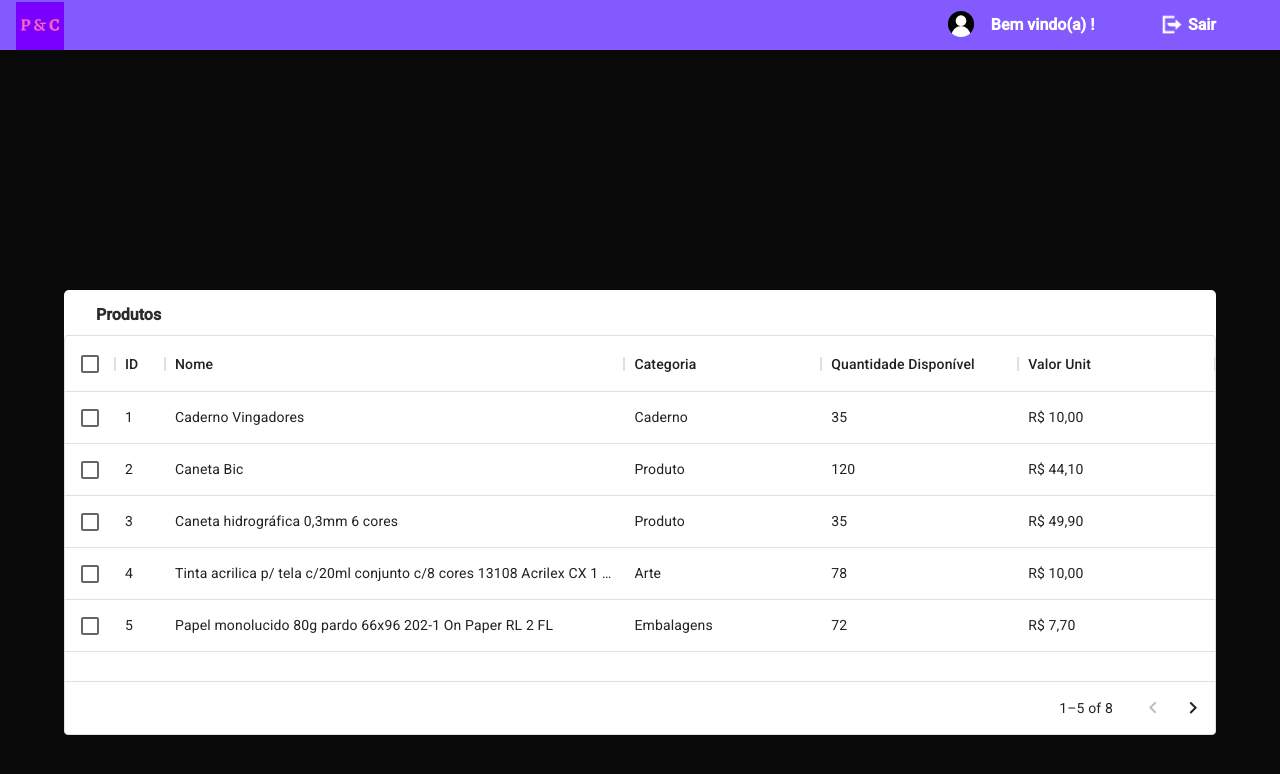
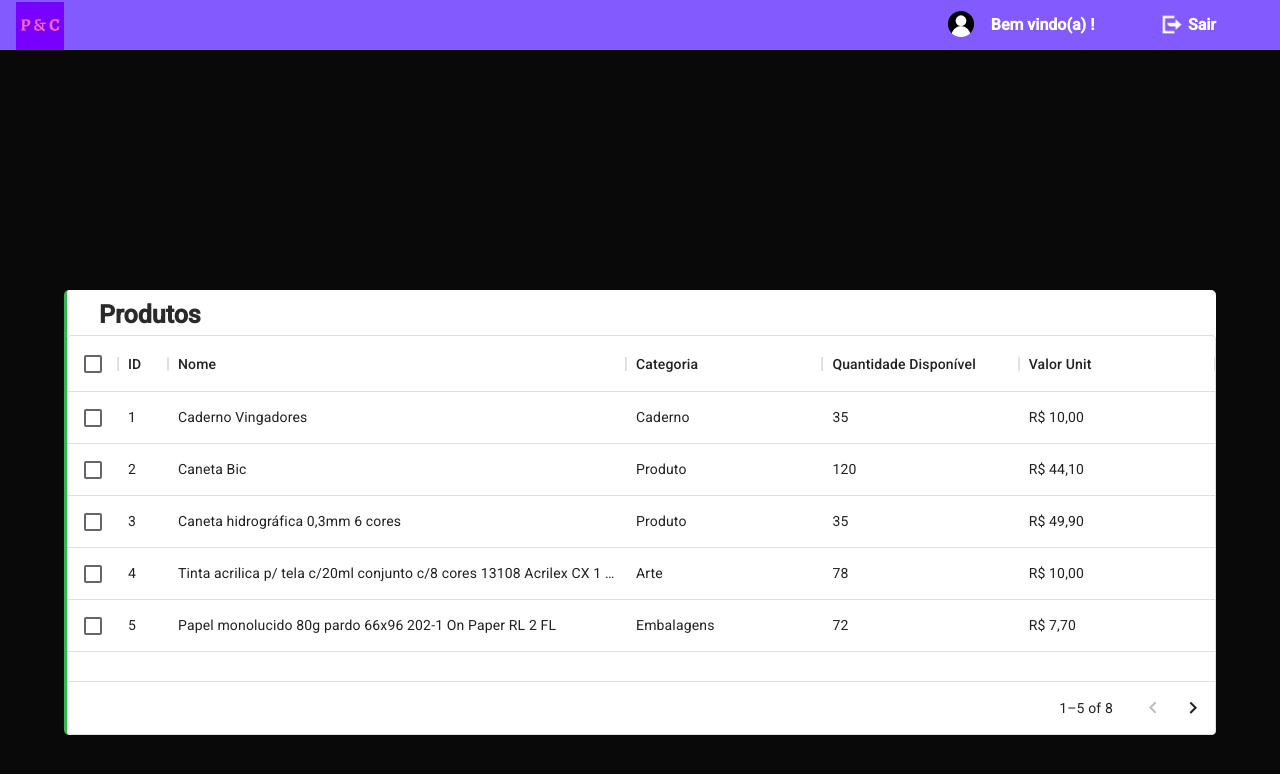
Before and after one commit to gilsonroberto/projetoengenhariafatec, a React (Create React App) app: page /produtos in a window 1280 px wide. Shown: the top 774 px of the page. Built offline with nearby package versions, Linux system fonts and the light colour scheme; no server answers.

Commit message:
parametros design tabela

```diff
--- a/src/components/NavMenu.tsx
+++ b/src/components/NavMenu.tsx
@@ -8,10 +8,16 @@ export function NavMenu() {
     const handleLogOut = () => {
         alert('desloguei')
     }
+
+    const handleReturn = () => {
+        window.location.replace('main')
+    }
+
+
   return (
     <div>
         <nav className="navMain">
-            <img className='logotipo' src={logoNavBar} alt='' />
+            <img onClick={() => handleReturn()} className='logotipo' src={logoNavBar} alt='' />
             <span onClick={handleLogOut} className='logout'>
                 <p>Sair</p>
                 <img src={logOut} alt='' />
--- a/src/components/TableCustom.tsx
+++ b/src/components/TableCustom.tsx
@@ -1,15 +1,15 @@
-import { Box, Paper } from '@mui/material';
 import { DataGrid } from '@mui/x-data-grid';
 import '../styles/table.scss'
 
 interface Props {
   column: any[];
   row: any[];
+  design: string;
 }
 
-export default function DataTable({column, row}: Props) {
+export default function DataTable({column, row, design}: Props) {
   return (
-    <div className='table-settings'>
+    <div className={`table-settings border-${design}`}>
       <DataGrid
         rows={row}
         columns={column}
--- a/src/pages/Products.tsx
+++ b/src/pages/Products.tsx
@@ -7,13 +7,14 @@ export function Products() {
     <div>
       <NavMenu />
       <div className="container">
-        <div className="title-insert">
+        <div className="title-insert border-product">
           <p>Produtos</p>
         </div>
-        <div className="row">
+        <div className="row ">
           <TableCustom
             row={rowsProduct}
             column={columnsProduct}
+            design={'product'}
           />
         </div>
       </div>
--- a/src/styles/table.scss
+++ b/src/styles/table.scss
@@ -19,9 +19,33 @@
     p {
         float: left;
         padding-left: 2rem;
-        padding-top: 0.95rem;
+        padding-top: 0.6rem;
         color: rgb(43, 42, 42);
-        font-size: 16px;
+        font-size: 25px;
         font-weight: bold;
     }
 }
+
+.border-adm {
+    border-left: 3px solid #4895ff;
+}
+
+.border-product {
+    border-left: 3px solid #3bb54a;
+}
+
+.border-sale {
+    border-left: 3px solid #b3404a;
+}
+
+.border-providers {
+    border-left: 3px solid #835afd;
+}
+
+.border-reports {
+    border-left: 3px solid #cbf0f8;
+}
+
+.border-category {
+    border-left: 3px solid #ffde31;
+}
```
